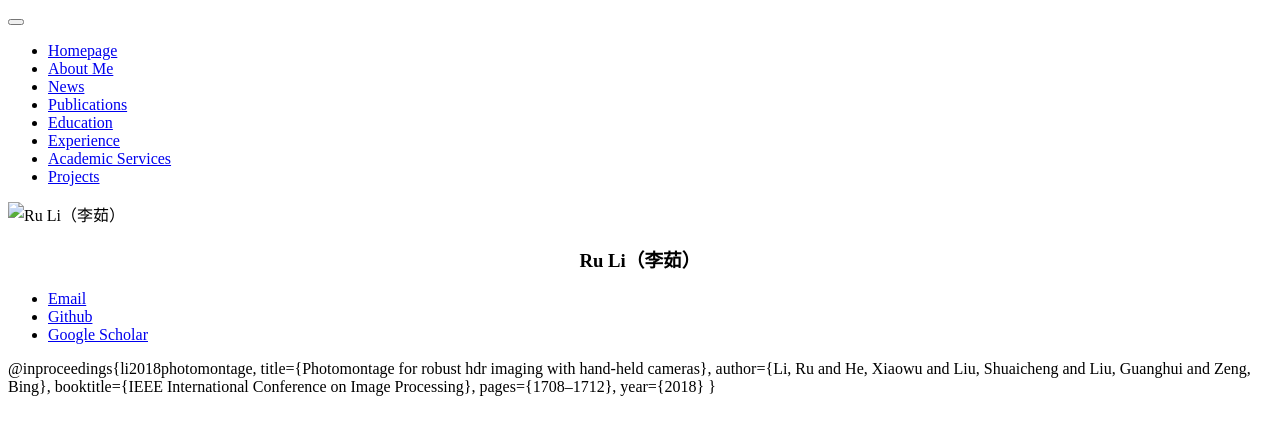
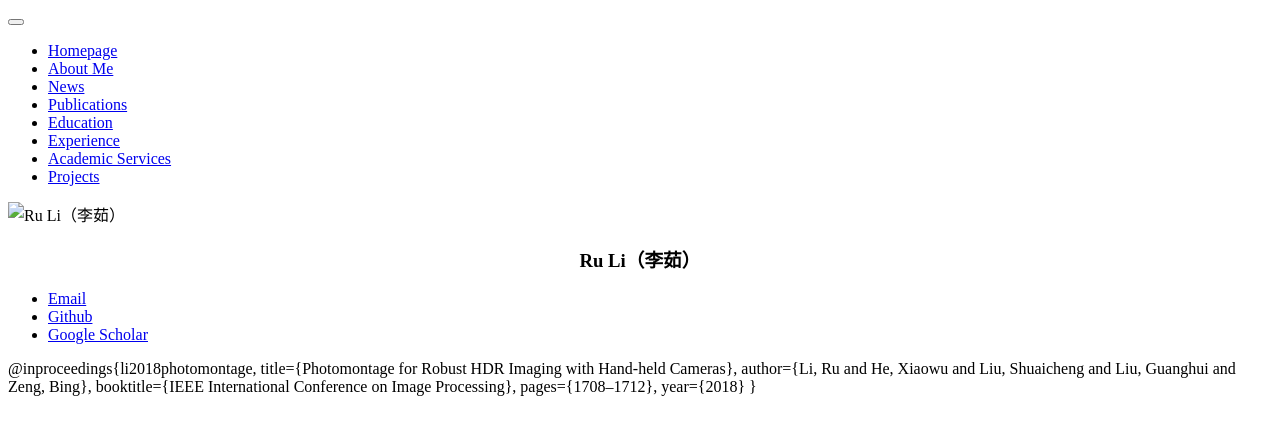
Before and after one commit to liru0126/liru0126.github.io, a Jekyll site: the page built from collections/2018_icip/icip2018.md, in a window 1280 px wide. Shown: the top 435 px of the page. Built offline with Jekyll 4.4.1, drawn with Linux system fonts in a browser that asks for light colours; our own code applies the rules of GitHub Pages for plain Markdown files.

```diff
--- a/collections/2018_icip/icip2018.md
+++ b/collections/2018_icip/icip2018.md
@@ -1,5 +1,5 @@
 @inproceedings{li2018photomontage,
-  title={Photomontage for robust hdr imaging with hand-held cameras},
+  title={Photomontage for Robust HDR Imaging with Hand-held Cameras},
   author={Li, Ru and He, Xiaowu and Liu, Shuaicheng and Liu, Guanghui and Zeng, Bing},
   booktitle={IEEE International Conference on Image Processing},
   pages={1708--1712},
```
